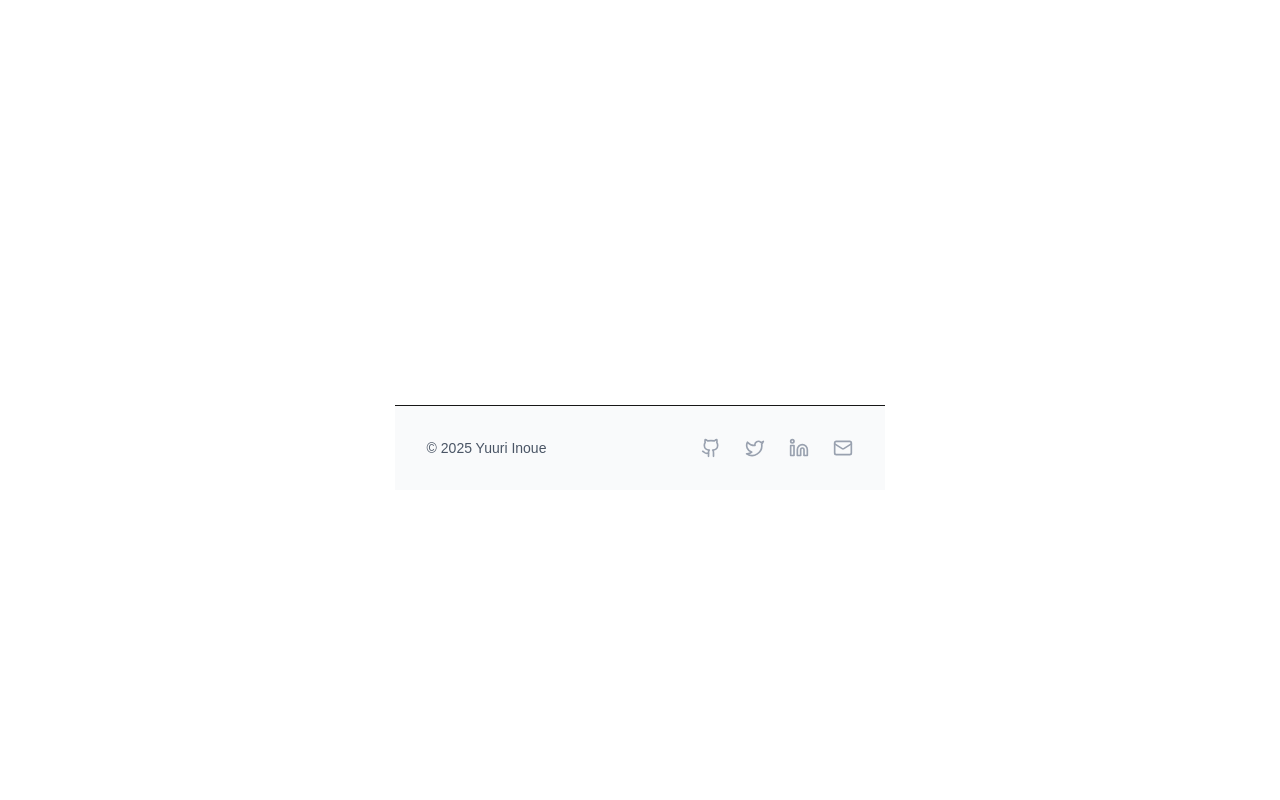
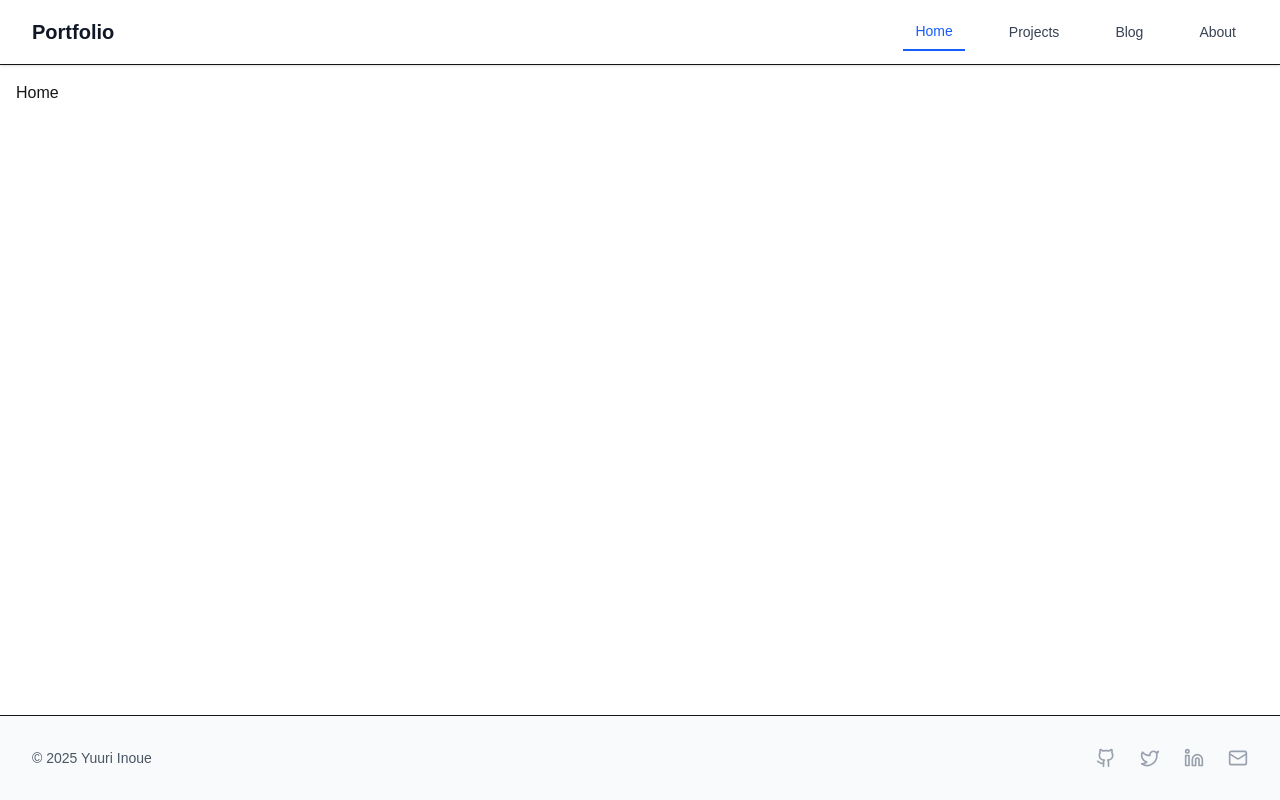
Before and after one commit to yuuri-dev/portfolio, a Next.js app: page / in a window 1280 px wide. Built offline with nearby package versions, Linux system fonts and the light colour scheme.

Commit message:
index.jsを整理

```diff
--- a/src/pages/index.js
+++ b/src/pages/index.js
@@ -2,9 +2,7 @@ import Layout from '@/components/Layout';
 
 export default function Home() {
   return (
-    <div
-      className={`font-sans grid grid-rows-[20px_1fr_20px] items-center justify-items-center min-h-screen p-8 pb-20 gap-16 sm:p-20`}
-    >
+    <div>
       <Layout>Home</Layout>
     </div>
   );
```
